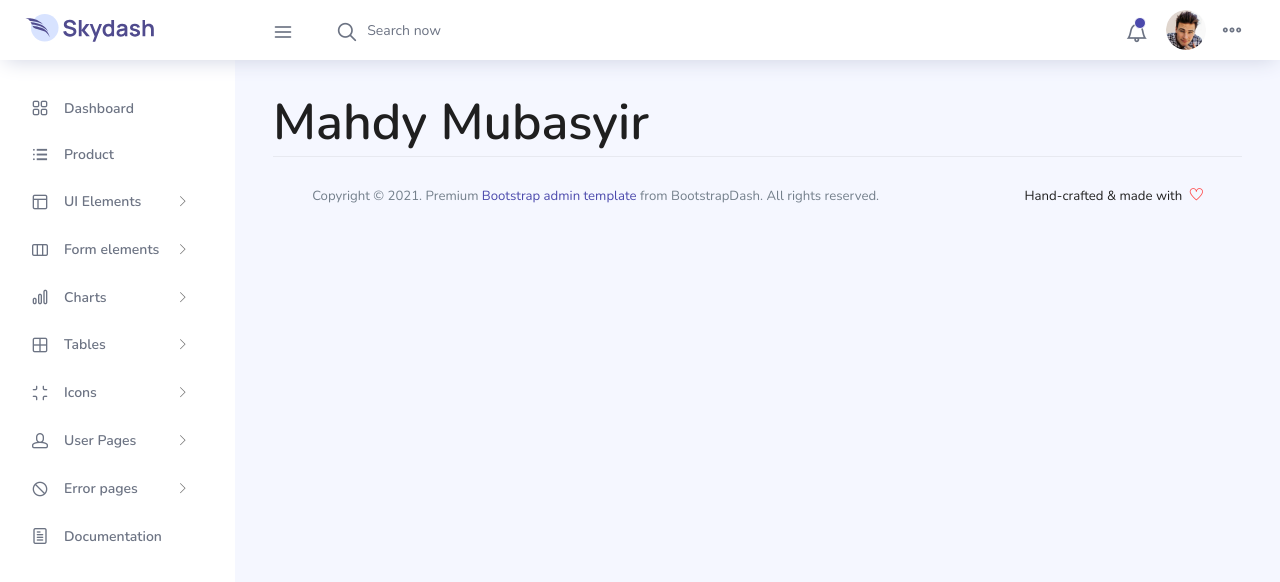
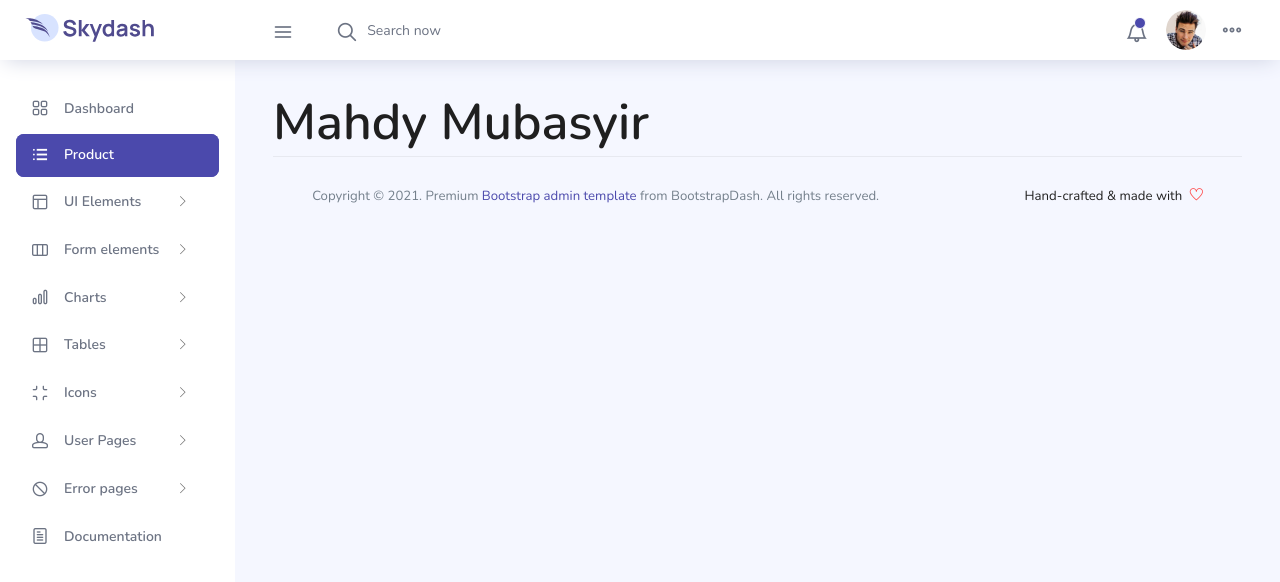
Before and after one commit to mubasyir19/AdminATK, a Next.js app: page /product/tambah in a window 1280 px wide. Shown: the top 582 px of the page. Built offline with nearby package versions, Linux system fonts and the light colour scheme.

Commit message:
Update sidebar menu active

```diff
--- a/components/Molecules/Sidebar/index.js
+++ b/components/Molecules/Sidebar/index.js
@@ -6,8 +6,15 @@ export default function Sidebar() {
   const router = useRouter();
 
   const isLinkActive = (href) => {
-    return router.pathname === href ? 'active' : '';
+    const currentPath = router.pathname;
+
+    if (currentPath === href || currentPath.startsWith(`${href}/`)) {
+      return 'active';
+    }
+    return;
+    // return router.pathname === href ? 'active' : '';
   };
+
   return (
     <nav className='sidebar sidebar-offcanvas' id='sidebar'>
       <ul className='nav'>
```
